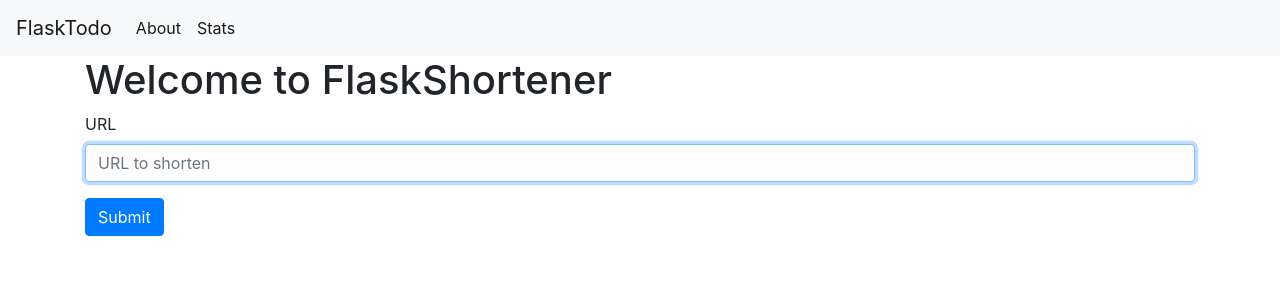
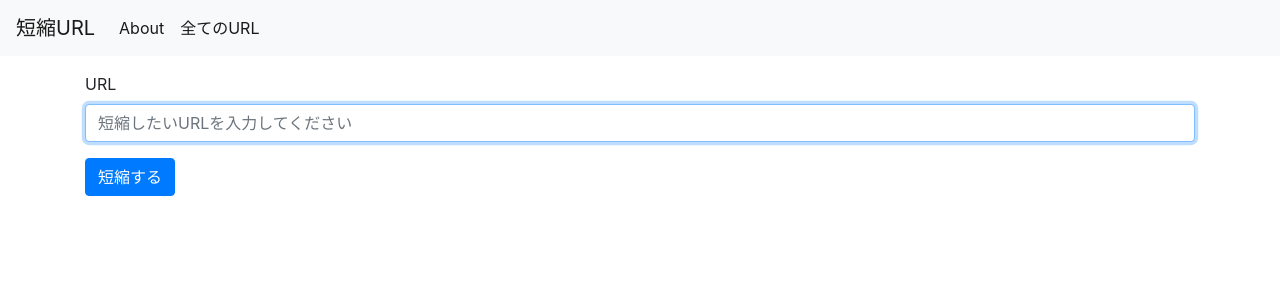
Before and after one commit to lily-engine/short_URL, a Flask app: template templates/index.html in a window 1280 px wide. Shown: the top 300 px of the page. Run offline with Flask 2, Linux system fonts and the light colour scheme; the template is opened without the code that fills it, so the values that code supplies are empty; some libraries are stand-ins or nearby versions.

Commit message:
エンドポイント修正

```diff
--- a/app.py
+++ b/app.py
@@ -1,7 +1,6 @@
 import sqlite3
 from hashids import Hashids
 from flask import Flask, render_template, request, flash, redirect, url_for
-
 
 def get_db_connection():
     conn = sqlite3.connect('database.db')
@@ -13,7 +12,7 @@ app.config['SECRET_KEY'] = 'this should be a secret random string'
 
 hashids = Hashids(min_length=4, salt=app.config['SECRET_KEY'])
 
-@app.route('/', methods=('GET', 'POST'))
+@app.route('/register_url', methods=('GET', 'POST'))
 def index():
     conn = get_db_connection()
 
@@ -21,7 +20,7 @@ def index():
         url = request.form['url']
 
         if not url:
-            flash('The URL is required!')
+            flash('URLが入力されていません')
             return redirect(url_for('index'))
 
         url_data = conn.execute('INSERT INTO urls (original_url) VALUES (?)',
@@ -57,11 +56,11 @@ def url_redirect(id):
         conn.close()
         return redirect(original_url)
     else:
-        flash('Invalid URL')
+        flash('無効なURLです')
         return redirect(url_for('index'))
 
-@app.route('/stats')
-def stats():
+@app.route('/urls')
+def urls():
     conn = get_db_connection()
     db_urls = conn.execute('SELECT id, created, original_url, clicks FROM urls'
                            ).fetchall()
@@ -73,4 +72,4 @@ def stats():
         url['short_url'] = request.host_url + hashids.encode(url['id'])
         urls.append(url)
 
-    return render_template('stats.html', urls=urls)
+    return render_template('urls.html', urls=urls)
--- a/templates/base.html
+++ b/templates/base.html
@@ -1,5 +1,5 @@
 <!doctype html>
-<html lang="en">
+<html lang="ja">
     <head>
         <!-- Required meta tags -->
         <meta charset="utf-8">
@@ -8,11 +8,11 @@
         <!-- Bootstrap CSS -->
         <link rel="stylesheet" href="https://stackpath.bootstrapcdn.com/bootstrap/4.3.1/css/bootstrap.min.css" integrity="sha384-ggOyR0iXCbMQv3Xipma34MD+dH/1fQ784/j6cY/iJTQUOhcWr7x9JvoRxT2MZw1T" crossorigin="anonymous">
 
-    <title>{% block title %} {% endblock %}</title>
+        <title>{% block title %}短縮URL発行サービス{% endblock %}</title>
     </head>
     <body>
         <nav class="navbar navbar-expand-md navbar-light bg-light">
-        <a class="navbar-brand" href="{{ url_for('index')}}">FlaskTodo</a>
+            <a class="navbar-brand" href="{{ url_for('index')}}">短縮URL</a>
             <button class="navbar-toggler" type="button" data-toggle="collapse" data-target="#navbarNav" aria-controls="navbarNav" aria-expanded="false" aria-label="Toggle navigation">
                 <span class="navbar-toggler-icon"></span>
             </button>
@@ -21,9 +21,8 @@
                 <li class="nav-item active">
                     <a class="nav-link" href="#">About</a>
                 </li>
-
                 <li class="nav-item active">
-                <a class="nav-link" href="{{ url_for('stats')}}">Stats</a>
+                    <a class="nav-link" href="{{ url_for('urls')}}">全てのURL</a>
                 </li>
                 </ul>
             </div>
--- a/templates/index.html
+++ b/templates/index.html
@@ -1,17 +1,17 @@
 {% extends 'base.html' %}
-
+{% block title %}短縮URL発行サービス{% endblock %}
 {% block content %}
-    <h1>{% block title %} Welcome to FlaskShortener {% endblock %}</h1>
     <form method="post">
     <div class="form-group">
-        <label for="url">URL</label>
+        <label class="mt-3" for="url">URL</label>
         <input type="text" name="url"
-               placeholder="URL to shorten" class="form-control"
-               value="{{ request.form['url'] }}" autofocus></input>
+               placeholder="短縮したいURLを入力してください" class="form-control"
+               value="{{ request.form['url'] }}" autofocus>
+        </input>
     </div>
 
     <div class="form-group">
-        <button type="submit" class="btn btn-primary">Submit</button>
+        <button type="submit" class="btn btn-primary">短縮する</button>
     </div>
     </form>
 
--- a/templates/stats.html
+++ b/templates/urls.html
@@ -1,7 +1,7 @@
 {% extends 'base.html' %}
 
 {% block content %}
-    <h1>{% block title %} FlaskShortener Statistics {% endblock %}</h1>
+    <h1>{% block title %} これまでに登録されたURL {% endblock %}</h1>
     <table class="table">
         <thead>
             <tr>
```
Also changed, not shown: database.db. Lines whose indentation alone changed are shown as unchanged.
